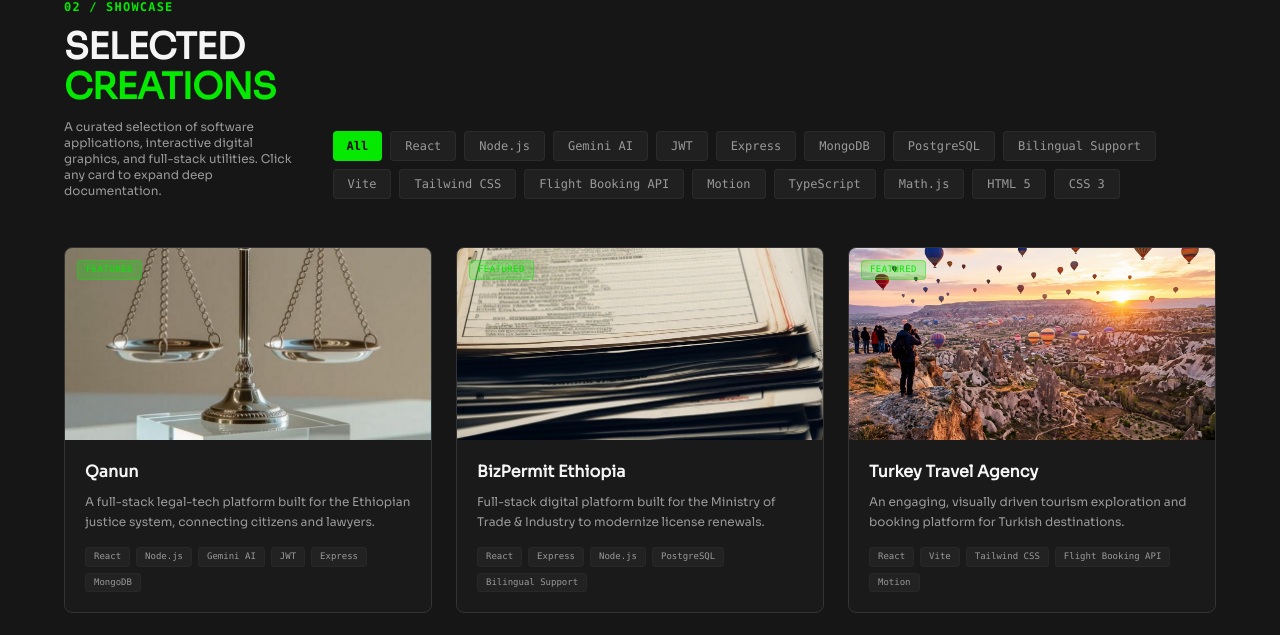
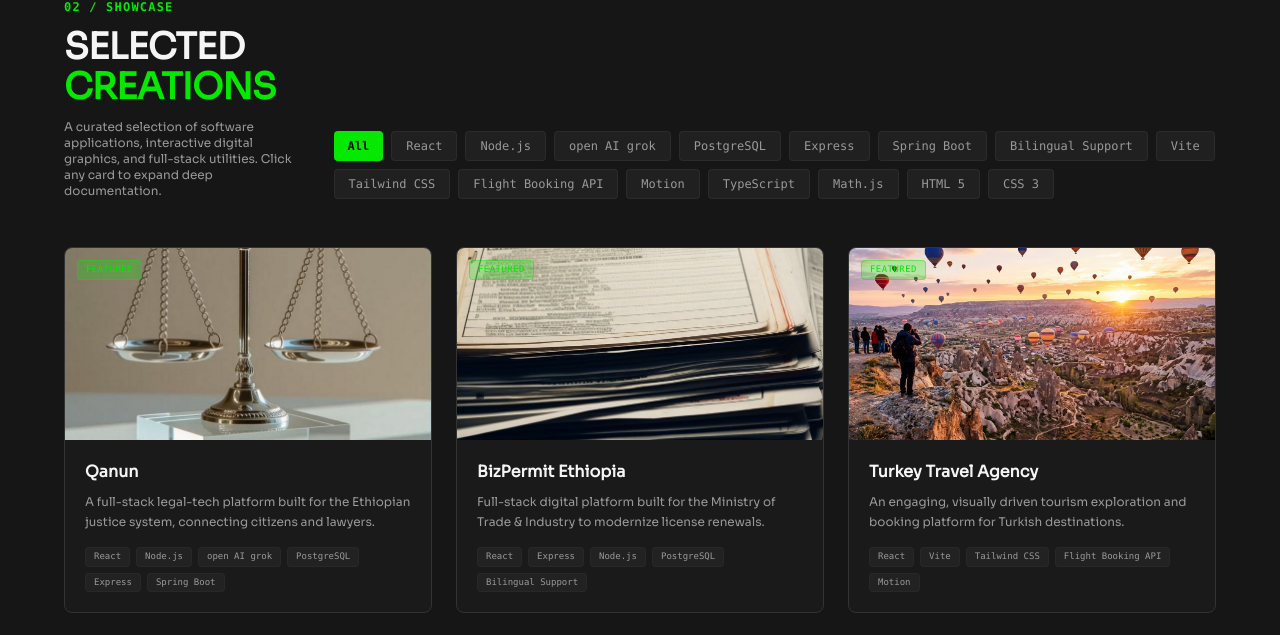
Before and after one commit to nedraseid-dev/myportfolio, a React (Vite) app: page / in a window 1280 px wide. Shown: the part 1496-2131 px from the top of the page. Built offline with nearby package versions, Linux system fonts and the light colour scheme; grey boxes are pictures that could not be loaded.

Commit message:
edited the tech stack

```diff
--- a/src/data.ts
+++ b/src/data.ts
@@ -23,7 +23,7 @@ export const defaultPortfolioData: PortfolioData = {
       description: "A full-stack legal-tech platform built for the Ethiopian justice system, connecting citizens and lawyers.",
       longDescription: "A full-stack legal-tech platform built for the Ethiopian justice system, connecting citizens and lawyers through a unified case and consultation workflow. It features an AI legal assistant powered by Gemini, along with a complete invite/consultation system, JWT-secured authentication, and role-based case management.",
       image: "/src/assets/images/low.png",
-      tags: ["React", "Node.js", "Gemini AI", "JWT", "Express", "MongoDB"],
+      tags: ["React", "Node.js", "open AI grok", "PostgreSQL", "Express", "Spring Boot"],
       demoUrl: "https://qanun-rust.vercel.app",
       githubUrl: "https://github.com",
       featured: true,
```
